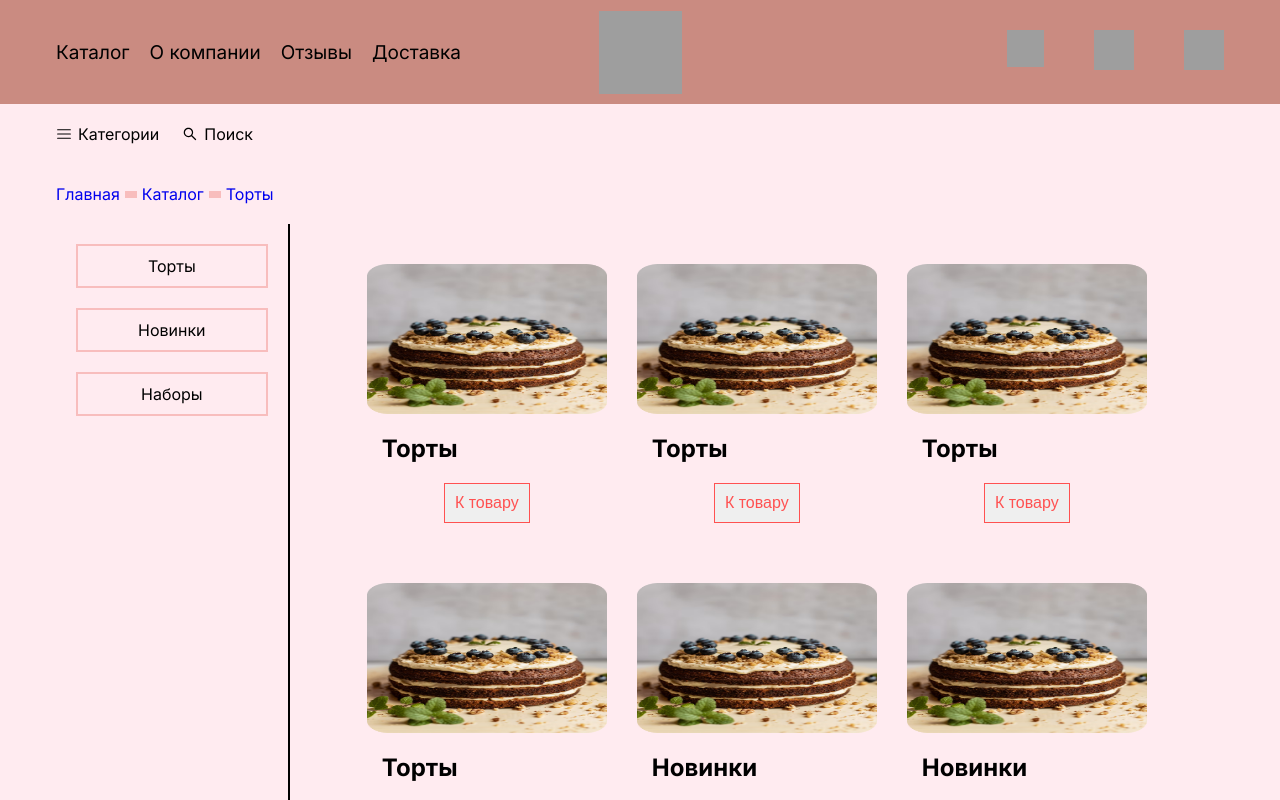
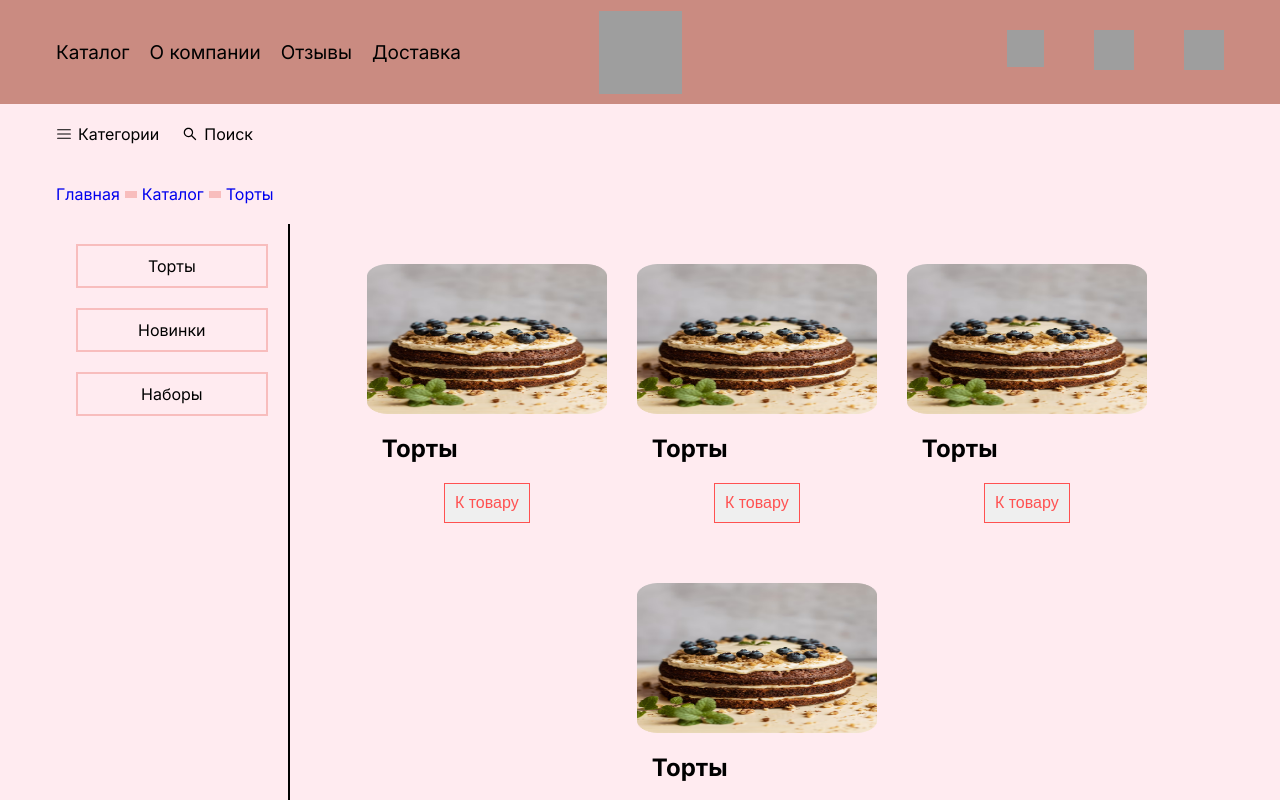
Before and after one commit to kestenbaum/Cakes-shop, a Next.js app in the folder client/: page /catalog in a window 1280 px wide. Shown: the top 800 px of the page. Built offline with nearby package versions, Linux system fonts and the light colour scheme; grey boxes are pictures that could not be loaded.

Commit message:
update (page) add state for pathname and routing

```diff
--- a/client/src/app/catalog/page.tsx
+++ b/client/src/app/catalog/page.tsx
@@ -1,18 +1,23 @@
 "use client"
 import React, {FC, useState} from 'react';
 
+import CardCatalog from "@/components/CardCatalog/CardCatalog";
+import CatalogNavigation from "@/components/CatalogNavigation/CatalogNavigation";
 import PathLink from "@/components/PathLink/PathLink";
+import {getMainProductTest, getTitleTest} from "@/data";
+
 import styles from "@/app/catalog/catalog.module.css"
-import CatalogNavigation from "@/components/CatalogNavigation/CatalogNavigation";
-
-import {getMainProductTest, getTitleTest} from "@/data";
-import MainButton from "@/components/UI/MainButton/MainButton";
-import CardCatalog from "@/components/CardCatalog/CardCatalog";
-
+import {usePathname} from "next/navigation";
 
 const Page:FC = () => {
     const [path, setPath] = useState<string>("Торты")
-
+    const [category, setCategory] = useState<number>(1)
+    const pathname = usePathname()
+    const changeStateElement= (id: number, title:string) => {
+        setCategory(id)
+        setPath(title)
+    }
+    console.log(`${pathname}/${3}`)
     return (
         <section className={styles.wrapper}>
             <CatalogNavigation/>
@@ -36,7 +41,7 @@ const Page:FC = () => {
                             {getTitleTest.map(tab => {
                                 return <div
                                     className={styles.tab}
-                                    onClick={() => setPath(tab.title)}
+                                    onClick={() => changeStateElement(tab.id, tab.title)}
                                 >
                                     {tab.title}
                                 </div>
@@ -45,11 +50,13 @@ const Page:FC = () => {
                         <div
                             className={styles.catalog}
                         >
-                            {getMainProductTest.map(element=> {
+                            {getMainProductTest
+                                .filter(item => item.category === category)
+                                .map(element=> {
                                 return <CardCatalog
                                     src={element.img}
                                     alt={"images previous"}
-                                    link={"/"}
+                                    link={`${pathname}/${element.category}`}
                                     title={element.title}
                                 />
                             })}
```
